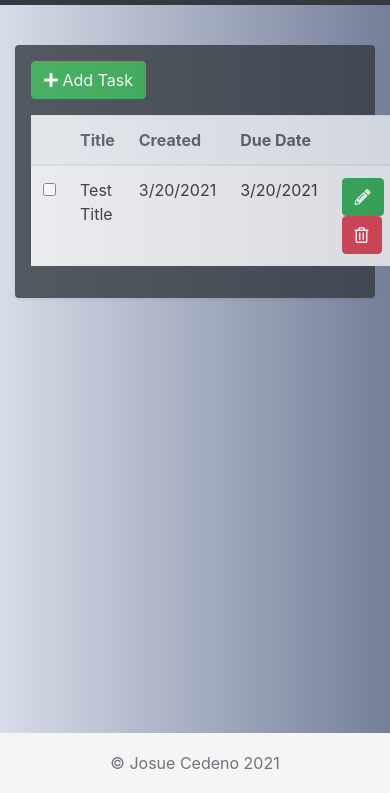
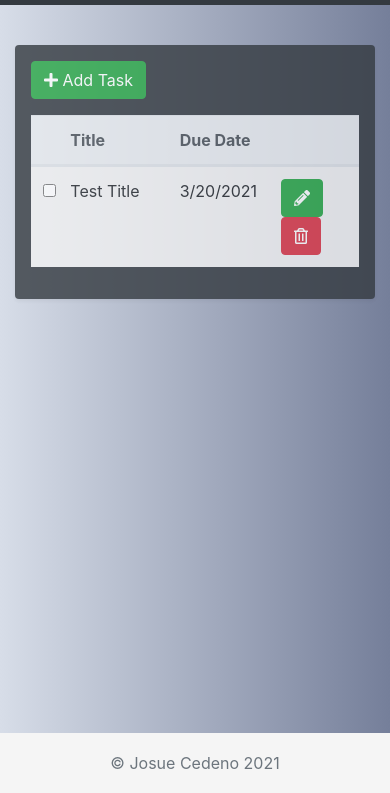
Before and after one commit to mister-josuecedeno/checklist, a plain HTML site: page app.html in a window 390 px wide. Shown: the part 51-844 px from the top of the page. Drawn offline with nearby package versions, Linux system fonts and the light colour scheme; some packages are replaced by stand-ins of ours; a script that the page names is missing.

Commit message:
Make columns responsive

```diff
--- a/app.html
+++ b/app.html
@@ -108,13 +108,13 @@
 
               <table class="table table-striped bg-white" id="event">
                 <thead class="thead-light">
-                  <tr>
-                    <th></th>
-                    <th class="d-none d-md-block">ID</th>
-                    <th>Title</th>
-                    <th>Created</th>
-                    <th>Due Date</th>
-                    <th></th>
+                  <tr class="d-flex">
+                    <th class="col-1"></th>
+                    <th class="col d-none d-md-block">ID</th>
+                    <th class="col-4">Title</th>
+                    <th class="col d-none d-md-block">Created</th>
+                    <th class="col">Due Date</th>
+                    <th class="col"></th>
                   </tr>
                 </thead>
                 <tbody id="resultsBody">
@@ -135,13 +135,15 @@
 
     <!-- Template doesn't render on the body -->
     <template id="Data-Template">
-      <tr>
-        <td><input type="checkbox" name="" id="" /></td>
-        <td id="id" class="d-none d-md-block"></td>
-        <td id="title"></td>
-        <td id="createdDate"></td>
-        <td id="dueDate"></td>
-        <td id="controls">
+      <tr class="d-flex">
+        <td class="col-1" id="complete">
+          <input type="checkbox" name="" id="" />
+        </td>
+        <td class="col d-none d-md-block" id="id"></td>
+        <td class="col-4" id="title"></td>
+        <td class="col d-none d-md-block" id="createdDate"></td>
+        <td class="col" id="dueDate"></td>
+        <td class="col" id="controls">
           <button class="btn btn-success">
             <i class="fas fa-pencil-alt"></i>
           </button>
```
